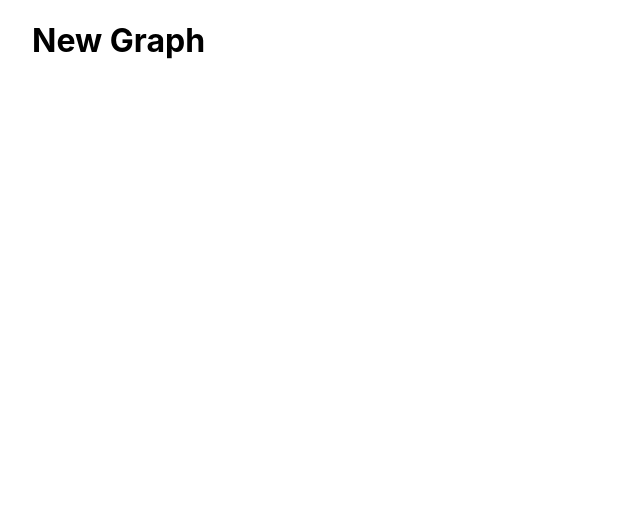
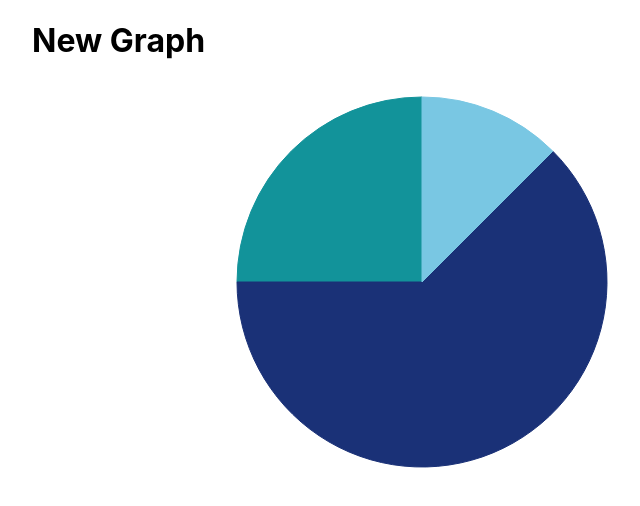
Before and after one commit to helios63/graph-test, a React (Create React App) app: page / in a window 1280 px wide. Shown: the top 506 px of the page, without its empty margins (218-858 px from the left). Built offline with nearby package versions, Linux system fonts and the light colour scheme.

Commit message:
Chart added to App.js

```diff
--- a/src/App.js
+++ b/src/App.js
@@ -1,8 +1,10 @@
 import './styles.css';
 import React, {useEffect} from 'react';
+import RadialChart from 'react-vis/dist/radial-chart';
 
 const App = () => {
 
+  // Fetching Data.json data
   useEffect(() => {
     const fetchData = async () => {
       try {
@@ -26,10 +28,25 @@ const App = () => {
 
   }, [])
 
+  // Calculate the ponderated score
+  const Calculate = () => {
+
+  }
+
+  const myData = [{angle: 1}, {angle: 5}, {angle: 2}]
+
   return (
     <div className="App">
       <div className='container'>
         <h1>New Graph</h1>
+
+        {/* Show GRAPH */}
+        <div className='chart'>
+          <RadialChart
+            data={myData}
+            width={780}
+            height={400} />
+        </div>
 
       </div>
     </div>
```
